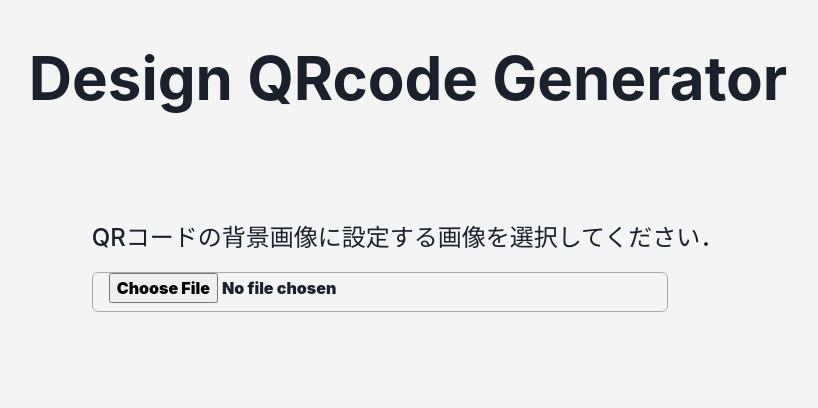
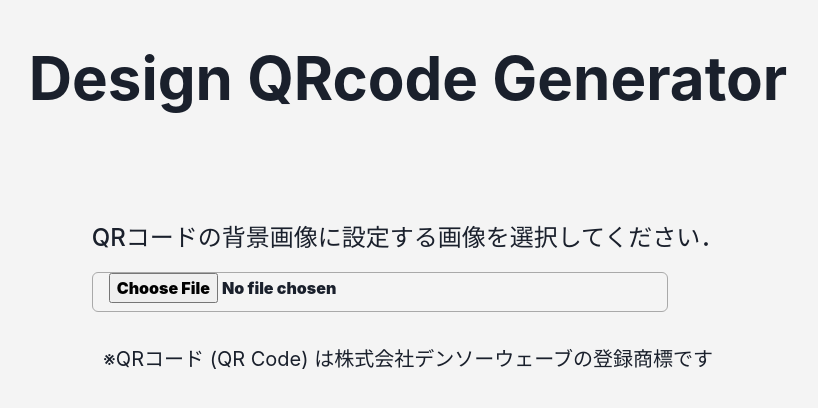
Before and after one commit to oNqNu/qrcode-app-frontend, a Next.js app: page / in a window 1280 px wide. Shown: the top 408 px of the page, without its empty margins (232-1050 px from the left). Built offline with nearby package versions, Linux system fonts and the light colour scheme.

Commit message:
feat:「QRコード」の商標権の関係の文言をページ下部に明記

```diff
--- a/pages/index.tsx
+++ b/pages/index.tsx
@@ -460,6 +460,9 @@ const Home: NextPage = () => {
             </Flex>
           </>
         )}
+        <Text fontSize="xl" marginTop="8">
+          ※QRコード (QR Code) は株式会社デンソーウェーブの登録商標です
+        </Text>
       </Flex>
     </chakra.div>
   );
```
